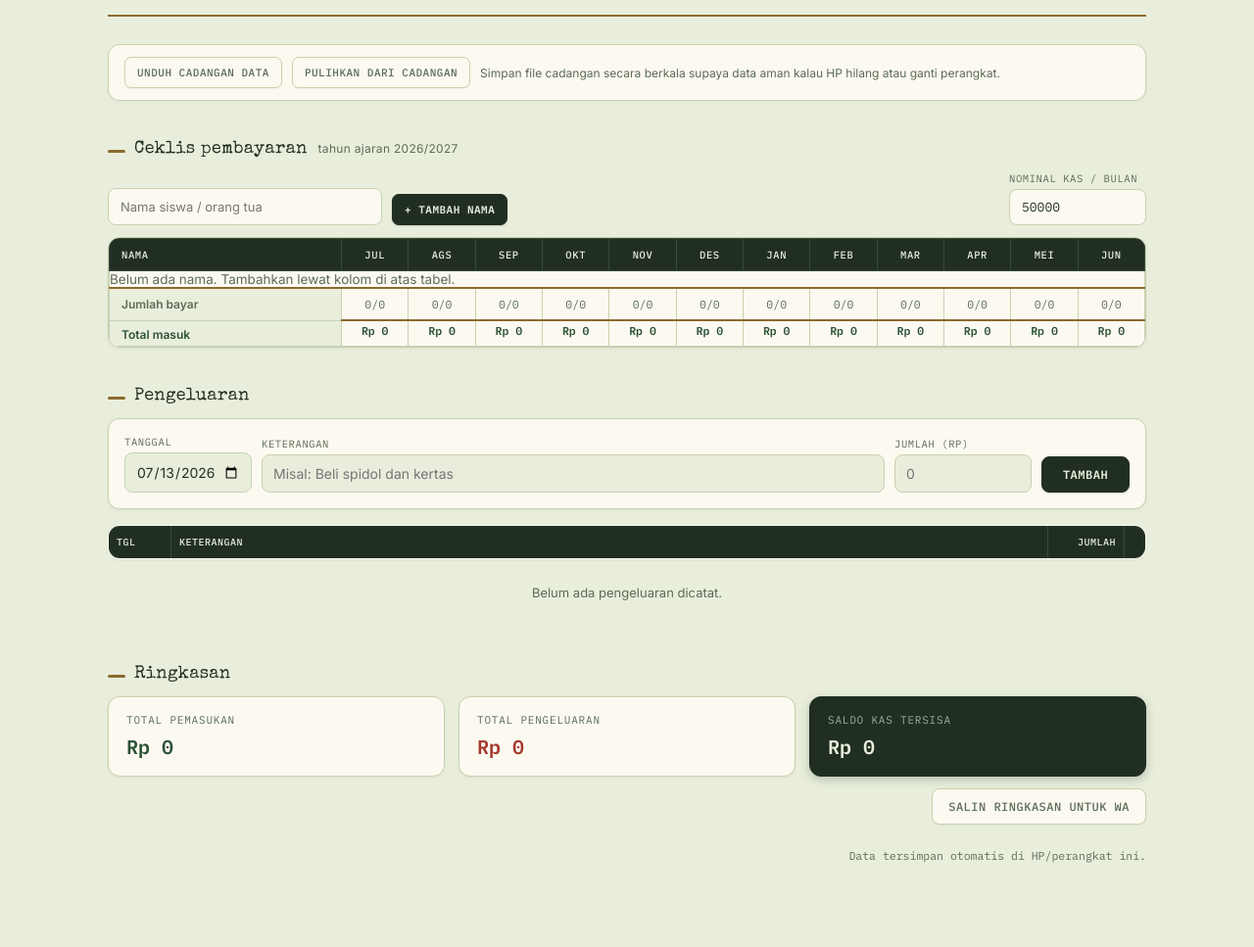
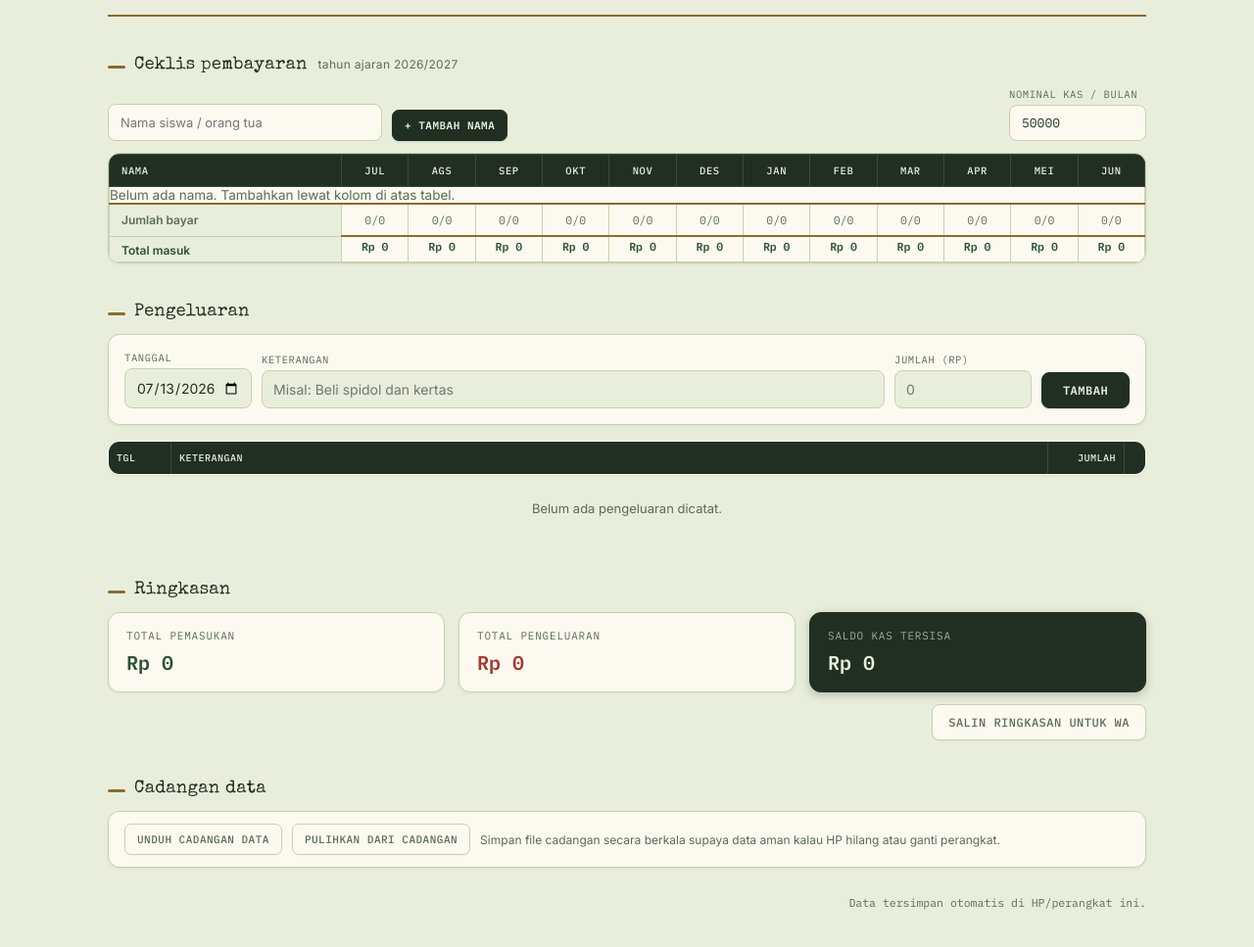
Before and after one commit to endlan/pembukuan, a website: page www/index.html in a window 1280 px wide. Shown: the part 85-1052 px from the top of the page at 98% size. Before the commit the page ends 1030 px from the top, so only its background shows below. Drawn offline with nearby package versions, Linux system fonts and the light colour scheme.

Commit message:
Update index.html

```diff
--- a/www/index.html
+++ b/www/index.html
@@ -214,13 +214,6 @@
     </div>
   </header>
 
-  <div class="backup-row">
-    <button class="btn secondary small" id="exportBtn">Unduh cadangan data</button>
-    <button class="btn secondary small" id="importBtn">Pulihkan dari cadangan</button>
-    <input type="file" id="importFile" accept="application/json" style="display:none;">
-    <span class="backup-hint">Simpan file cadangan secara berkala supaya data aman kalau HP hilang atau ganti perangkat.</span>
-  </div>
-
   <div class="section-title">Ceklis pembayaran <span class="hint">tahun ajaran <span id="yearLabel"></span></span></div>
   <div class="add-name">
     <input type="text" id="newName" placeholder="Nama siswa / orang tua">
@@ -286,6 +279,14 @@
   </div>
   <div class="copy-row">
     <button class="btn secondary" id="copyBtn">Salin ringkasan untuk WA</button>
+  </div>
+
+  <div class="section-title">Cadangan data</div>
+  <div class="backup-row">
+    <button class="btn secondary small" id="exportBtn">Unduh cadangan data</button>
+    <button class="btn secondary small" id="importBtn">Pulihkan dari cadangan</button>
+    <input type="file" id="importFile" accept="application/json" style="display:none;">
+    <span class="backup-hint">Simpan file cadangan secara berkala supaya data aman kalau HP hilang atau ganti perangkat.</span>
   </div>
 
   <footer id="statusLabel">Memuat data...</footer>
```
